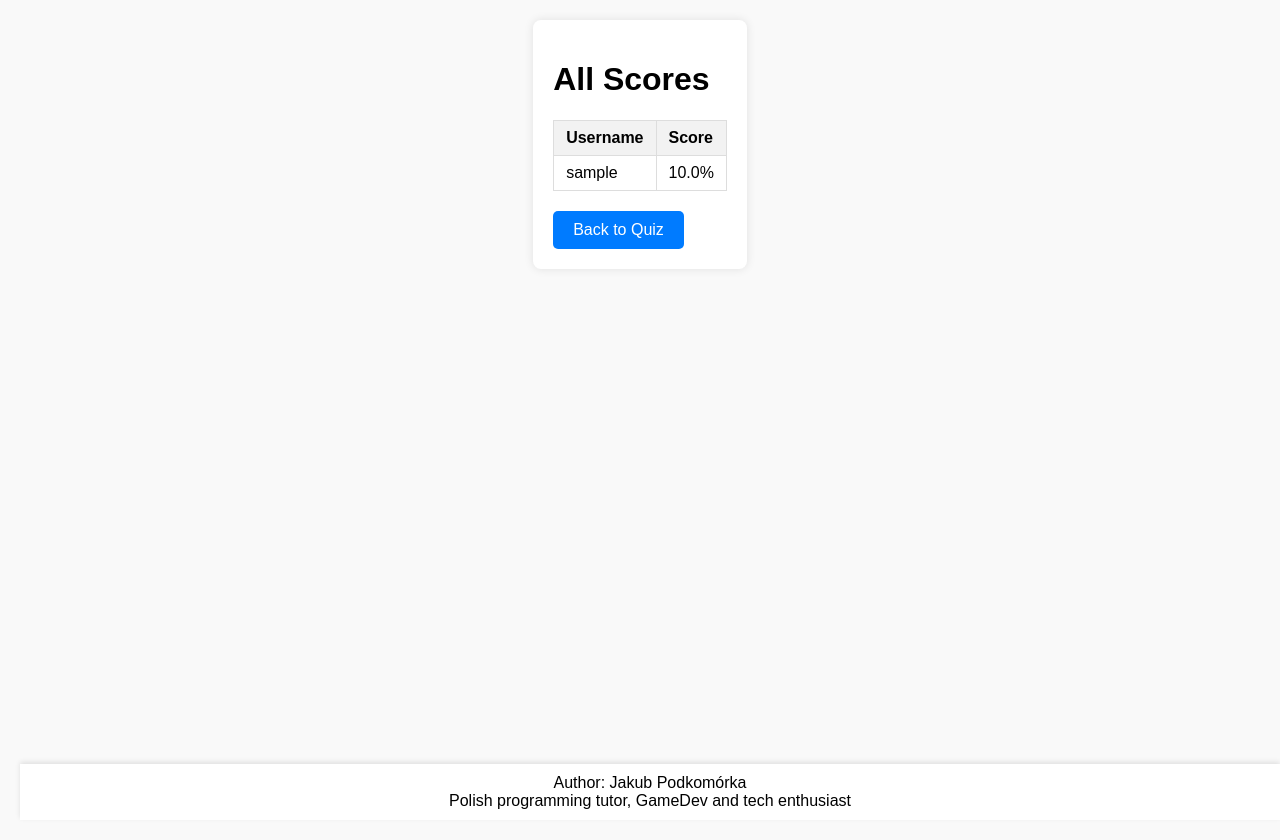
After one commit to Dzalapino/mysite, a Flask app: page /all_scores in a window 1280 px wide. The commit adds this page. Run offline with Flask 3, Linux system fonts and the light colour scheme; tables that the repository leaves empty hold one stand-in row (values such as "Sample post").

Commit message:
Added page showing all submitted results

```diff
--- a/app.py
+++ b/app.py
@@ -1,12 +1,15 @@
 from flask import Flask, render_template, request, redirect, url_for
 from flask_sqlalchemy import SQLAlchemy
 
+
 app = Flask(__name__)
+
 
 # Configuration for SQLite database
 app.config['SQLALCHEMY_DATABASE_URI'] = 'sqlite:///results.db'
 app.config['SQLALCHEMY_TRACK_MODIFICATIONS'] = False
 db = SQLAlchemy(app)
+
 
 # Database model
 class QuizResult(db.Model):
@@ -17,10 +20,12 @@ class QuizResult(db.Model):
     def __repr__(self):
         return f'<QuizResult {self.username} - {self.score}%>'
 
+
 # Initialize the database
 @app.before_first_request
 def create_tables():
     db.create_all()
+
 
 @app.route('/', methods=['GET', 'POST'])
 def show_quiz():
@@ -64,8 +69,15 @@ def show_quiz():
 
     return render_template('quiz_template.html', best_score=best_score, best_score_author=best_score_author)
 
+
 @app.route('/result')
 def result():
     username = request.args.get('username', 'Anonymous')
     score = request.args.get('score', 0)
     return render_template('result_template.html', username=username, score=score)
+
+
+@app.route('/all_scores')
+def all_scores():
+    scores = QuizResult.query.order_by(QuizResult.score.desc()).all()
+    return render_template('all_scores_template.html', scores=scores)
--- /dev/null
+++ b/templates/all_scores_template.html
@@ -0,0 +1,97 @@
+<!DOCTYPE html>
+<html lang="en">
+<head>
+    <meta charset="UTF-8">
+    <meta name="viewport" content="width=device-width, initial-scale=1.0">
+    <title>All Scores</title>
+    <style>
+        body {
+            font-family: Arial, sans-serif;
+            background-color: #f9f9f9;
+            margin: 0;
+            padding: 20px;
+            display: flex;
+            flex-direction: column;
+            min-height: 100vh;
+        }
+
+        .container {
+            max-width: 800px;
+            margin: 0 auto;
+            background: #fff;
+            padding: 20px;
+            border-radius: 8px;
+            box-shadow: 0 0 10px rgba(0,0,0,0.1);
+            margin-bottom: 20px;
+        }
+
+        table {
+            width: 100%;
+            border-collapse: collapse;
+        }
+
+        th, td {
+            padding: 8px 12px;
+            border: 1px solid #ddd;
+            text-align: left;
+        }
+
+        th {
+            background-color: #f2f2f2;
+        }
+
+        .button {
+            display: inline-block;
+            margin-top: 20px;
+            padding: 10px 20px;
+            font-size: 16px;
+            color: #fff;
+            background-color: #007bff;
+            border: none;
+            border-radius: 5px;
+            cursor: pointer;
+            text-decoration: none;
+        }
+
+        .button:hover {
+            background-color: #0056b3;
+        }
+
+        footer {
+            text-align: center;
+            padding: 10px;
+            background: #fff;
+            box-shadow: 0 -2px 5px rgba(0,0,0,0.1);
+            width: 100%;
+            margin-top: auto;
+        }
+    </style>
+</head>
+<body>
+    <div class="container">
+        <h1>All Scores</h1>
+        <table>
+            <thead>
+                <tr>
+                    <th>Username</th>
+                    <th>Score</th>
+                </tr>
+            </thead>
+            <tbody>
+                {% for score in scores %}
+                    <tr>
+                        <td>{{ score.username }}</td>
+                        <td>{{ score.score }}%</td>
+                    </tr>
+                {% endfor %}
+            </tbody>
+        </table>
+        <a href="{{ url_for('show_quiz') }}" class="button">Back to Quiz</a>
+    </div>
+    <footer>
+        Author: Jakub Podkomórka
+        <br>
+        Polish programming tutor, GameDev and tech enthusiast
+    </footer>
+</body>
+</html>
--- a/templates/quiz_template.html
+++ b/templates/quiz_template.html
@@ -80,6 +80,7 @@
             {% else %}
                 <p>No scores yet.</p>
             {% endif %}
+            <a href="{{ url_for('all_scores') }}" class="button">View All Scores</a>
         </div>
         <form method="POST">
             <!-- Question 1 -->
```
